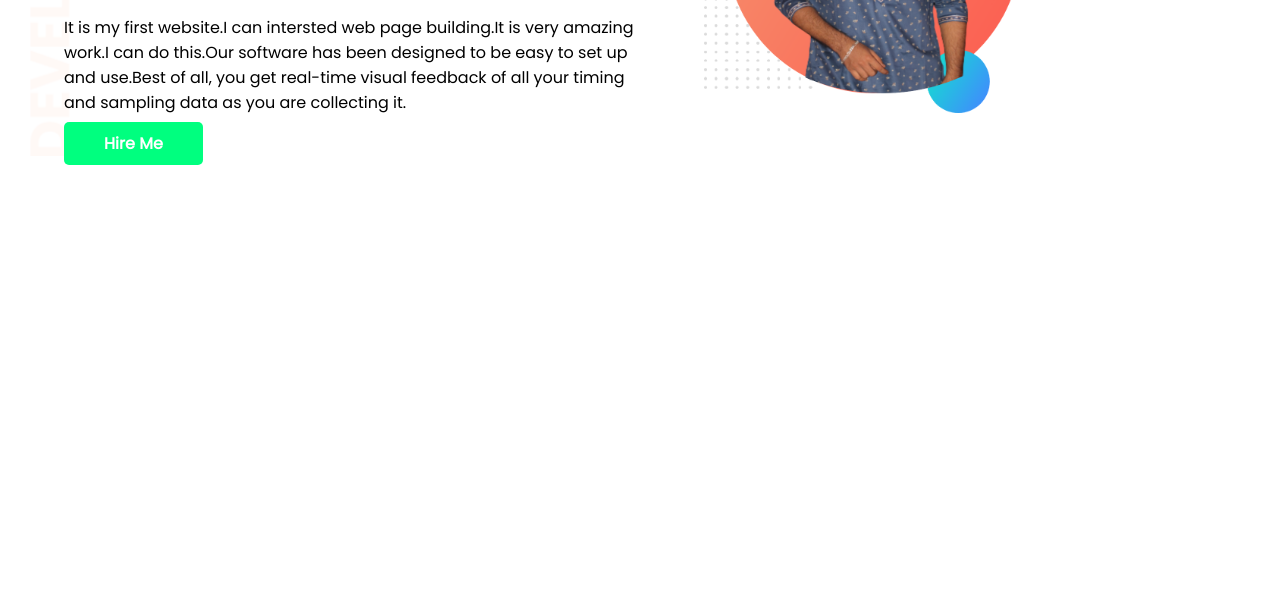
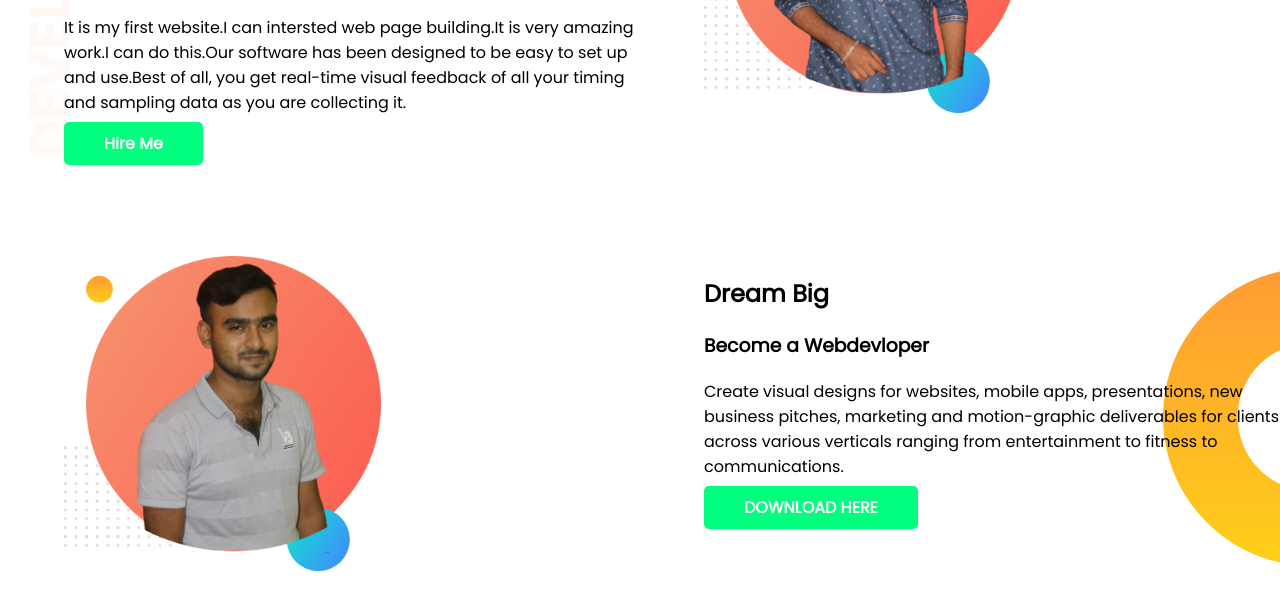
Before and after one commit to anikHero/you.portfolio, a plain HTML site: page index.html in a window 1280 px wide. Shown: the part 202-812 px from the top of the page. Drawn offline with Linux system fonts and the light colour scheme.

Commit message:
dream add

```diff
--- a/index.html
+++ b/index.html
@@ -35,6 +35,20 @@
 
     </section>
 
+    <section class="dream-big">
+        <div class="half-width">
+            <img src="my-bg.png" alt="">
+        </div>
+        <div class="half-width">
+            <h1>Dream Big</h1>
+            <h3>Become a Webdevloper</h3>
+            <p>Create visual designs for websites, mobile apps, presentations, new business pitches, marketing and
+                motion-graphic deliverables for clients across various verticals ranging from entertainment to fitness
+                to communications.</p>
+            <a class="link-button" href="">DOWNLOAD HERE</a>
+        </div>
+    </section>
+
 </body>
 
 </html>
--- a/style.css
+++ b/style.css
@@ -12,6 +12,7 @@ h1{
 }
 section{
     display: flex;
+    margin-bottom: 100px;
 }
 .half-width{
     width: 50%;
@@ -32,3 +33,8 @@ section{
     background-image: url(top-banner.png);
     background-repeat: no-repeat;
 }
+.dream-big{
+    background-image: url(dream-bg.png);
+    background-repeat: no-repeat;
+    background-position: right;
+}
```
Also changed, not shown: dream-bg.png (added), my-bg.png (added).
